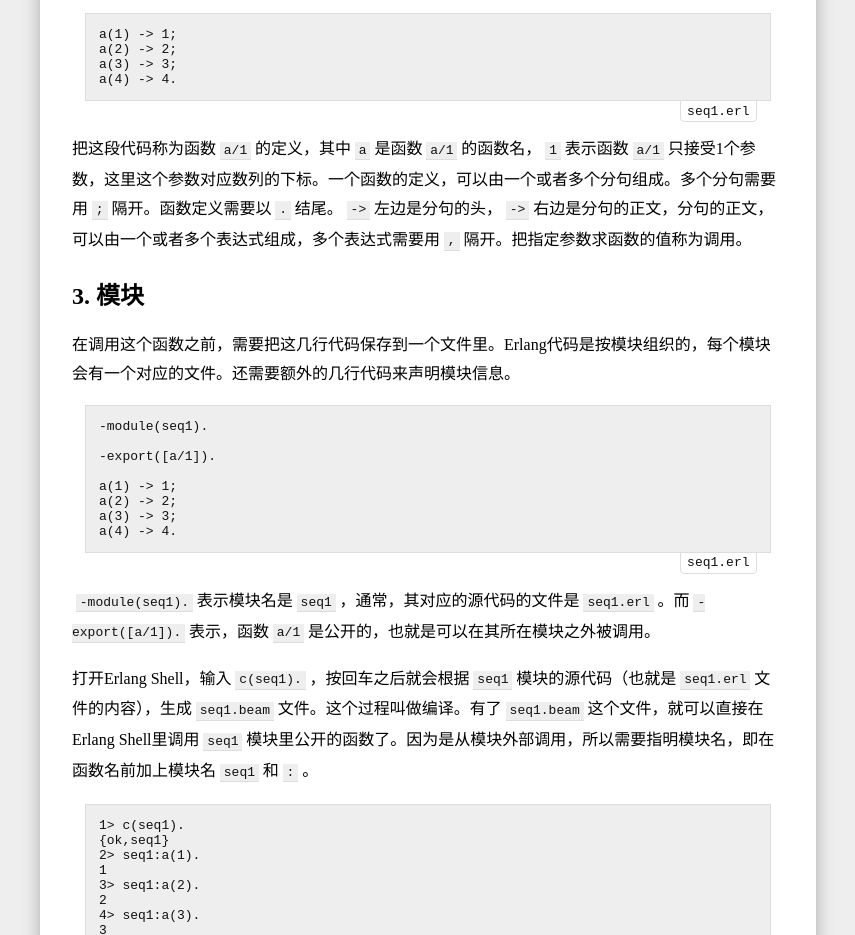
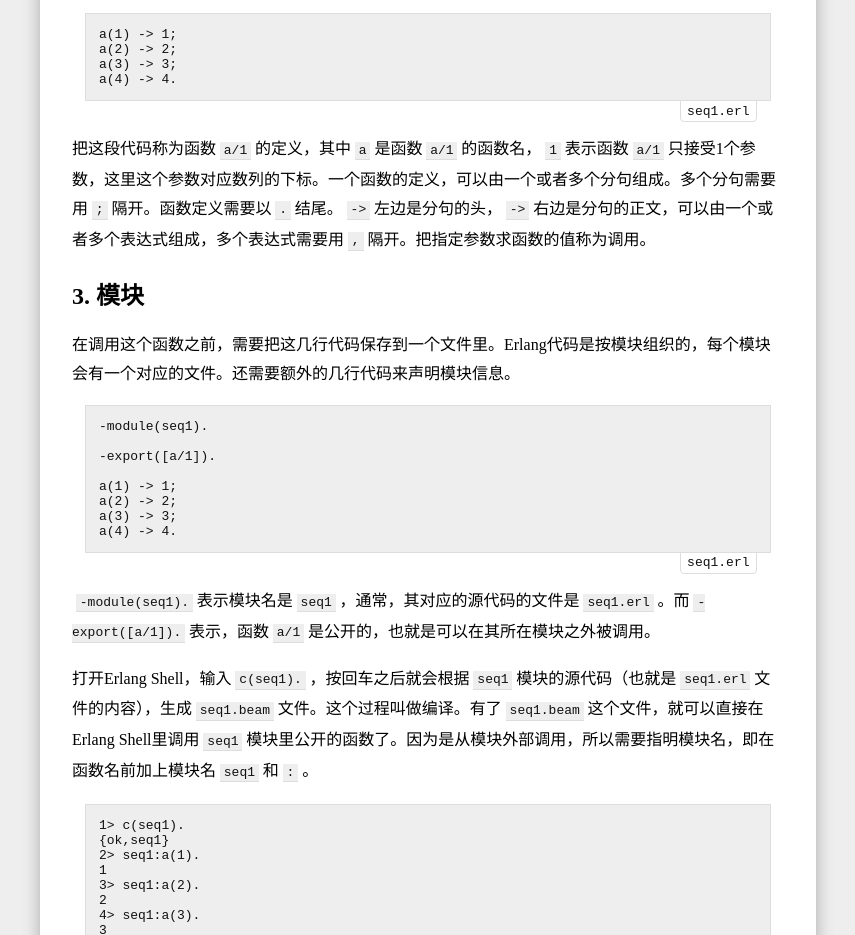
Before and after one commit to azuwis/erlang-for-dummies-zh-cn, a plain HTML site: page text/erlang.html in a window 1280 px wide. Shown: the part 800-1735 px from the top of the page, without its empty margins (212-1067 px from the left). Drawn offline with Linux system fonts and the light colour scheme.

Commit message:
Remove duplicated words

```diff
--- a/text/erlang.html
+++ b/text/erlang.html
@@ -67,7 +67,7 @@ a(3) -&gt; 3;
 a(4) -&gt; 4.
 </pre>
 
-<p>把这段代码称为函数<code>a/1</code>的定义，其中<code>a</code>是函数<code>a/1</code>的函数名，<code>1</code>表示函数<code>a/1</code>只接受1个参数，这里这个参数对应数列的下标。一个函数的定义，可以由一个或者多个分句组成。多个分句需要用<code>;</code>隔开。函数定义需要以<code>.</code>结尾。<code>-&gt;</code>左边是分句的头，<code>-&gt;</code>右边是分句的正文，分句的正文，可以由一个或者多个表达式组成，多个表达式需要用<code>,</code>隔开。把指定参数求函数的值称为调用。</p>
+<p>把这段代码称为函数<code>a/1</code>的定义，其中<code>a</code>是函数<code>a/1</code>的函数名，<code>1</code>表示函数<code>a/1</code>只接受1个参数，这里这个参数对应数列的下标。一个函数的定义，可以由一个或者多个分句组成。多个分句需要用<code>;</code>隔开。函数定义需要以<code>.</code>结尾。<code>-&gt;</code>左边是分句的头，<code>-&gt;</code>右边是分句的正文，可以由一个或者多个表达式组成，多个表达式需要用<code>,</code>隔开。把指定参数求函数的值称为调用。</p>
 
 
 
```
